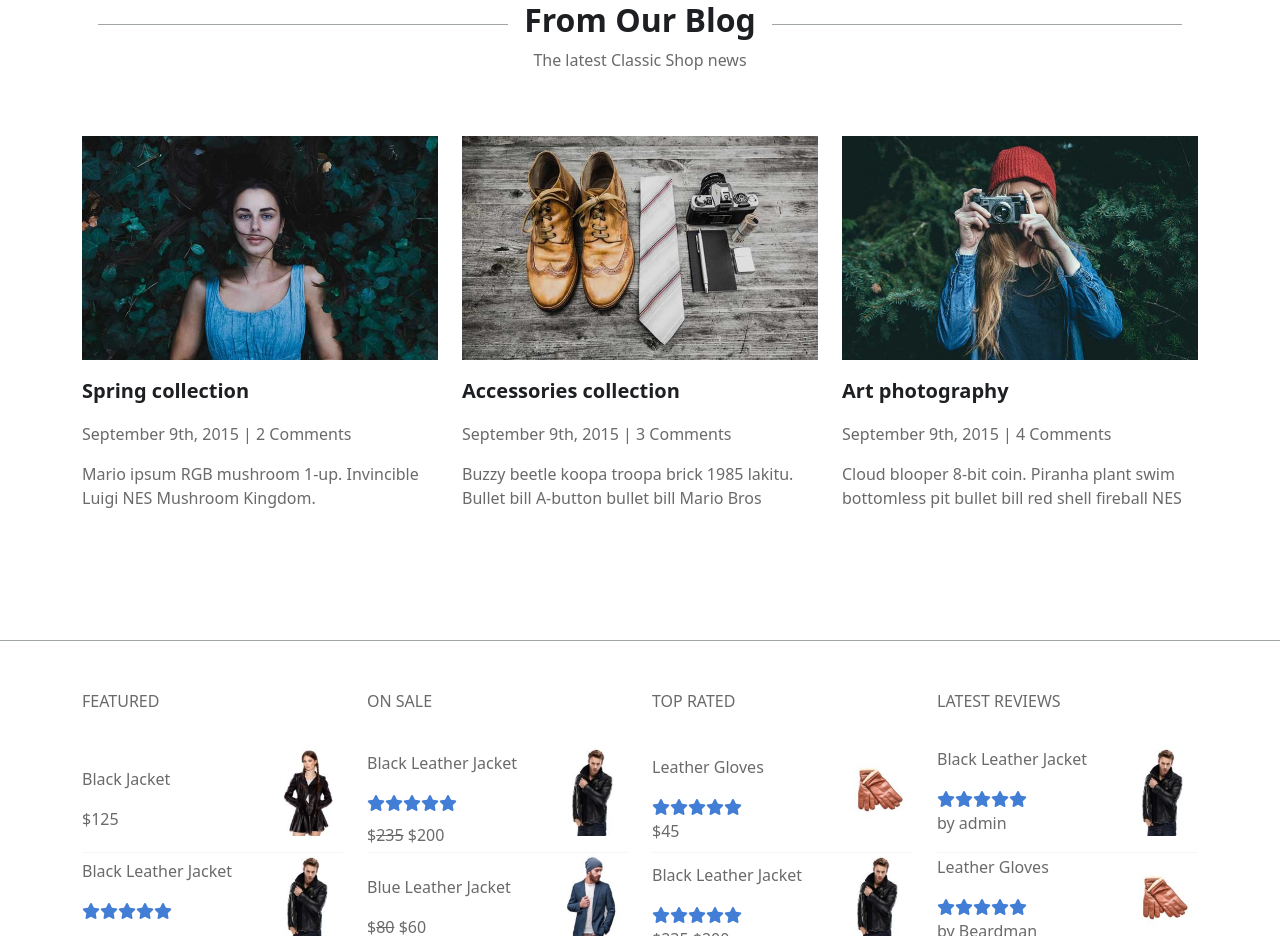
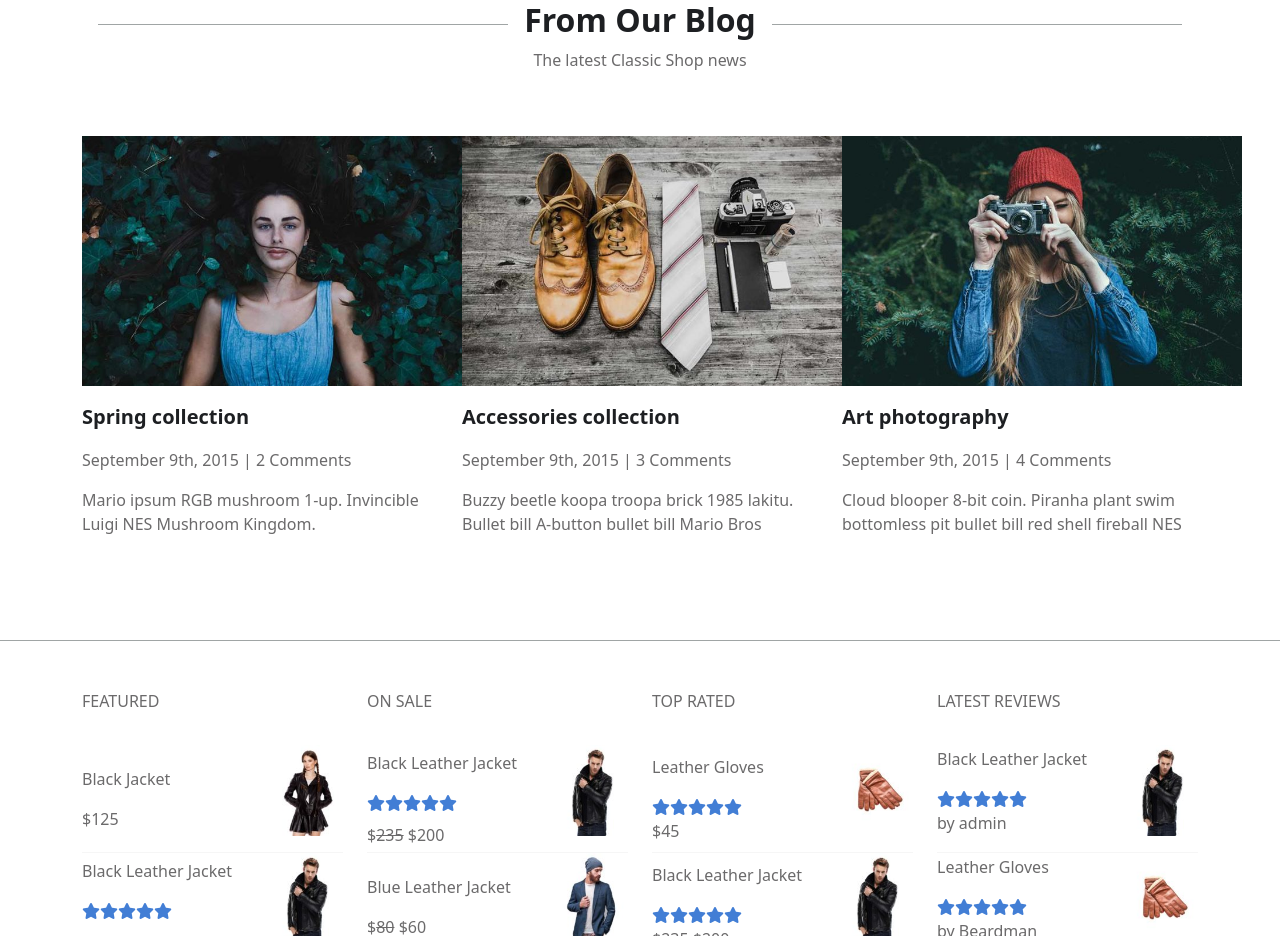
Before and after one commit to giovannilampis/proj-html-vuejs, a Vue app: page / in a window 1280 px wide. Shown: the part 4140-5076 px from the top of the page. Built offline with nearby package versions, Linux system fonts and the light colour scheme.

Commit message:
fixed bug on zoom effect in BlogArticlesComp.vue

```diff
--- a/src/components/BlogArticlesComp.vue
+++ b/src/components/BlogArticlesComp.vue
@@ -40,7 +40,7 @@ export default {
 
             <div class="row align-items-center justify-content-center">
 
-                <div v-for="article,index of blogArticles" :key="index" class="col-4">
+                <div v-for="article,index of blogArticles" :key="index" class="card_blog col-4">
 
                     <div class="image_container" :class="{ 'zoomed': zoomedIndexes.includes(index) }"
                         @mouseover="zoom_image_in(index)" @mouseleave="zoom_image_out(index)">
@@ -117,10 +117,16 @@ p.fs-5 {
     color: $down_footer;
 }
 
+.card_blog {
+    transform: translate(450ms ease);
+}
+
 .image_container {
-    width: 100%;
+    width: 400px;
+    height: 250px;
     overflow: hidden;
     position: relative;
+    margin-bottom: 1rem;
 }
 
 .image_container:hover {
@@ -134,10 +140,11 @@ p.fs-5 {
   justify-content: center;
   align-items: center;
   position: relative;
+  transition: all 600ms ease;
 }
 
 .zoomed .image_inner_container {
-  transform: scale(1.15);
+  transform: scale(1.1);
 }
 
 </style>
```
